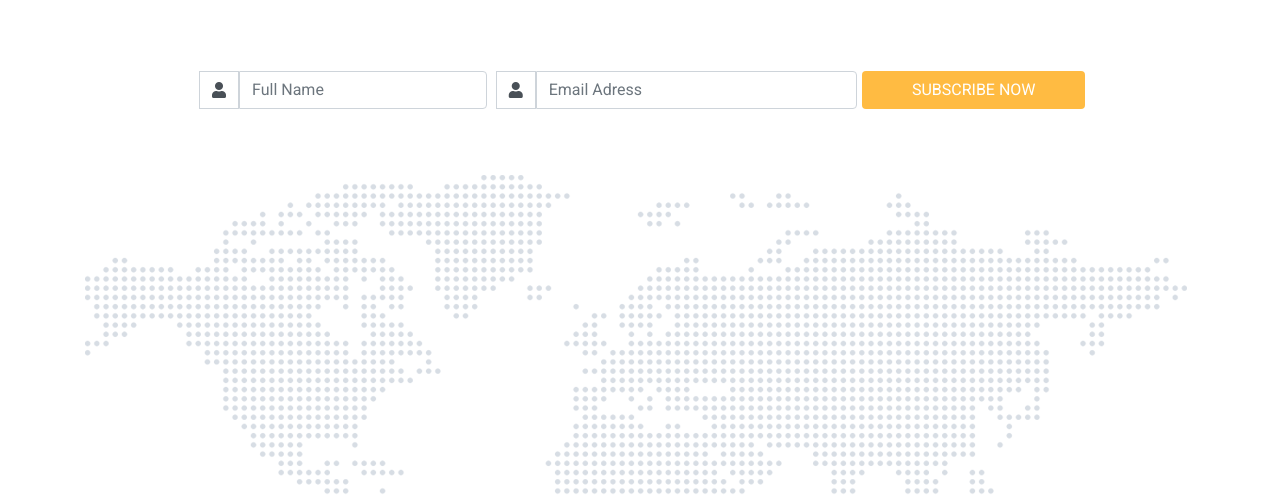
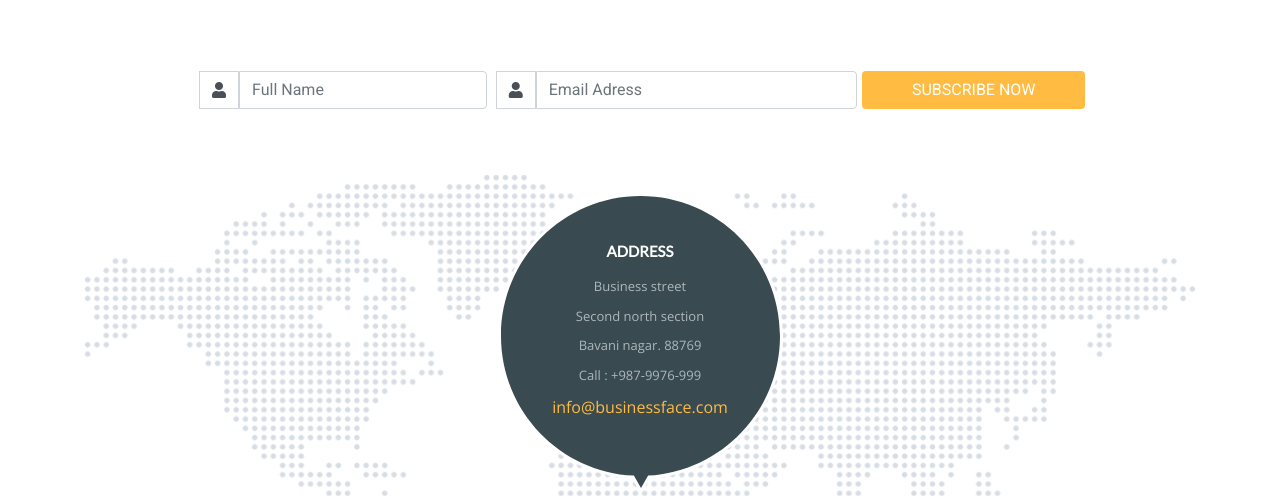
Before and after one commit to victordulap/FrontEndExam1, a plain HTML site: page index.html in a window 1280 px wide. Shown: the part 5351-5847 px from the top of the page. Drawn offline with nearby package versions, Linux system fonts and the light colour scheme.

Commit message:
Added newsletter

```diff
--- a/css/style.css
+++ b/css/style.css
@@ -360,12 +360,54 @@ body {
 }
 
 .newsletter__map {
-    position: relative;
     background: url(../img/map.png);
-    width: 1102px;
-    height: 549px;
+    width: 100%;
+    min-height: 500px;
+    height: 500px;
+    background-size: cover;
 }
 
-.newsletter__maptext {
-    background: url(../img/circlelogo.png);
+.newsletter__maptextimg {
+    width: 100%;
+    height: auto;
+    text-align: center;
+    align-content: center;
+    background-color: rgba(255, 255, 255, 0);
+    background-image: url(../img/circle.png);
+    background-repeat: no-repeat;
+    background-position: center;
+    /* padding: 50% 0px 50% 0px; */
+    /* transform:translateY(-50%); */
+    /* transform:translateX(-50%); */
 }
+
+.newsletter_maptext {
+    padding: 65px 0px 90px 0px;
+}
+
+.newsletter__maptitle {
+    color: #ffffff;
+    font-family: Lato;
+    font-size: 15px;
+    font-weight: 700;
+    text-transform: uppercase;
+    padding: 0px 0px 15px 0px;
+}
+.newsletter__maptextinfo {
+    color: #aeb7ba;
+    font-family: "Open Sans";
+    font-size: 13px;
+    font-weight: 400;
+    padding: 0px 0px 10px 0px;
+}
+.newsletter__email {
+    color: #ffbb42;
+    font-family: "Open Sans";
+    line-height: 24px;
+}
+
+
+.newsletter__logo img {
+    width: 50px;
+    height: auto;
+}
--- a/index.html
+++ b/index.html
@@ -521,8 +521,18 @@
          </form>
       </div>
       <div class="newsletter__map">
-         <img src="" class="img-fluid" alt="">
-         <div class="newsletter__maptext">
+         <div class="newsletter__maptextimg">
+            <div class="newsletter_maptext">
+               <div class="newsletter__maptitle">Address</div>
+               <div class="newsletter__maptextinfo">Business street</div>
+               <div class="newsletter__maptextinfo">Second north section</div>
+               <div class="newsletter__maptextinfo">Bavani nagar. 88769</div>
+               <div class="newsletter__maptextinfo">Call : +987-9976-999</div>
+               <div class="newsletter__email">info@businessface.com</div>
+            </div>
+         </div>
+         <div class="newsletter__logo d-flex justify-content-center">
+            <img src="./img/logo.png" alt="">
          </div>
       </div>
    </div>
```
Also changed, not shown: img/circle.png (added).
